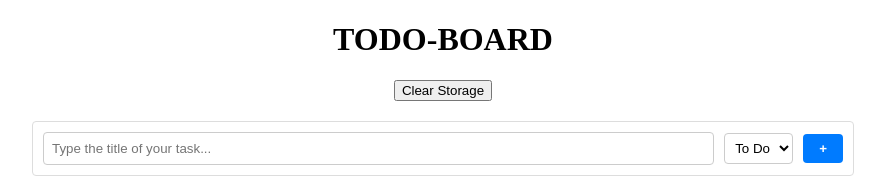
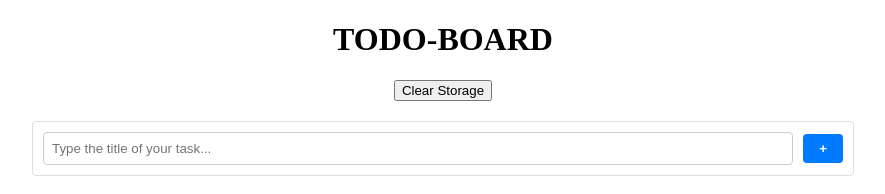
Before and after one commit to MarcosFernandesF/todo-board, a Vue app: page / in a window 1280 px wide. Shown: the top 194 px of the page, without its empty margins (197-1082 px from the left). Built offline with nearby package versions, Linux system fonts and the light colour scheme.

Commit message:
removing statusOption selection

```diff
--- a/src/components/Board.vue
+++ b/src/components/Board.vue
@@ -8,7 +8,6 @@
 
   <NewTaskInput
     class="task-input-container"
-    :options="statusOptions"
     placeholder="Type the title of your task..."
     @task-creation="createNewTask"
   />
@@ -45,11 +44,6 @@ import NewTaskInput from './NewTaskInput.vue';
 
 const STORAGE_KEY_TODO = 'todo-items';
 const STORAGE_KEY_DONE = 'done-items';
-
-const statusOptions = [
-  { value: 'todo', label: 'To Do' },
-  { value: 'done', label: 'Done' },
-]
 
 const todoItems = ref([]);
 const doneItems = ref([]);
--- a/src/components/NewTaskInput.vue
+++ b/src/components/NewTaskInput.vue
@@ -6,16 +6,6 @@
       class="task-input"
       :placeholder="placeholder"
     />
-
-    <select v-model="selectValue" class="task-select">
-      <option
-        v-for="option in options"
-        :key="option.value"
-        :value="option.value"
-      >
-        {{ option.label }}
-      </option>
-    </select>
 
     <button class="add-button" @click="emitTaskCreation">
       +
@@ -28,7 +18,7 @@ import { ref } from 'vue'
 
 const emit = defineEmits(['task-creation'])
 
-const props = defineProps({
+defineProps({
   options: {
     type: Array,
     required: true
@@ -41,8 +31,6 @@ const props = defineProps({
 
 const inputValue = ref('')
 
-const selectValue = ref(props.options[0]?.value || '')
-
 const emitTaskCreation = () => {
   if (!inputValue.value.trim()) return;
 
@@ -51,7 +39,7 @@ const emitTaskCreation = () => {
   emit('task-creation', {
     id: now.getTime(),
     title: inputValue.value,
-    status: selectValue.value,
+    status: 'todo',
     createdAt: now.toLocaleString('en-US')
   })
 
```
